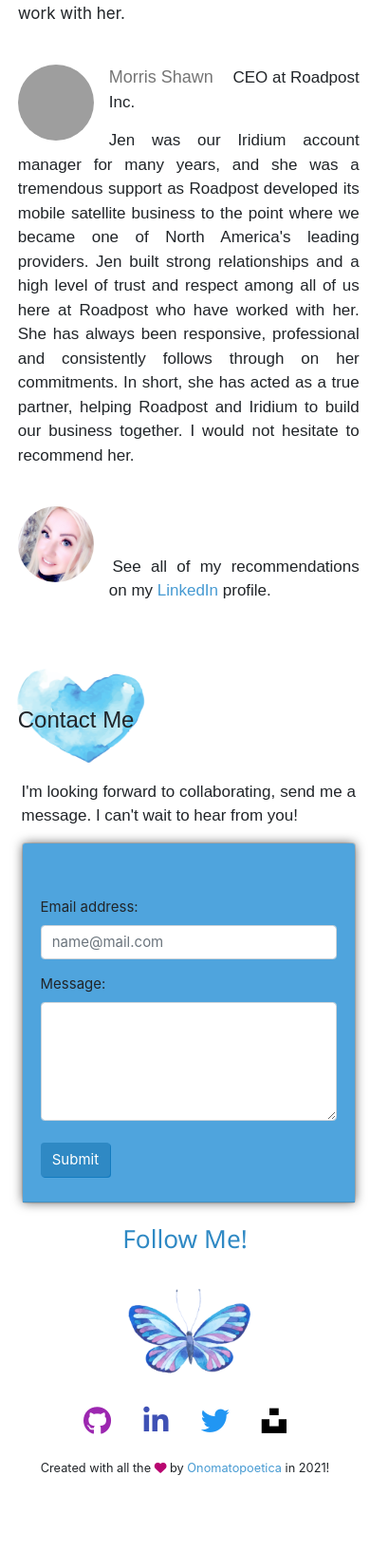
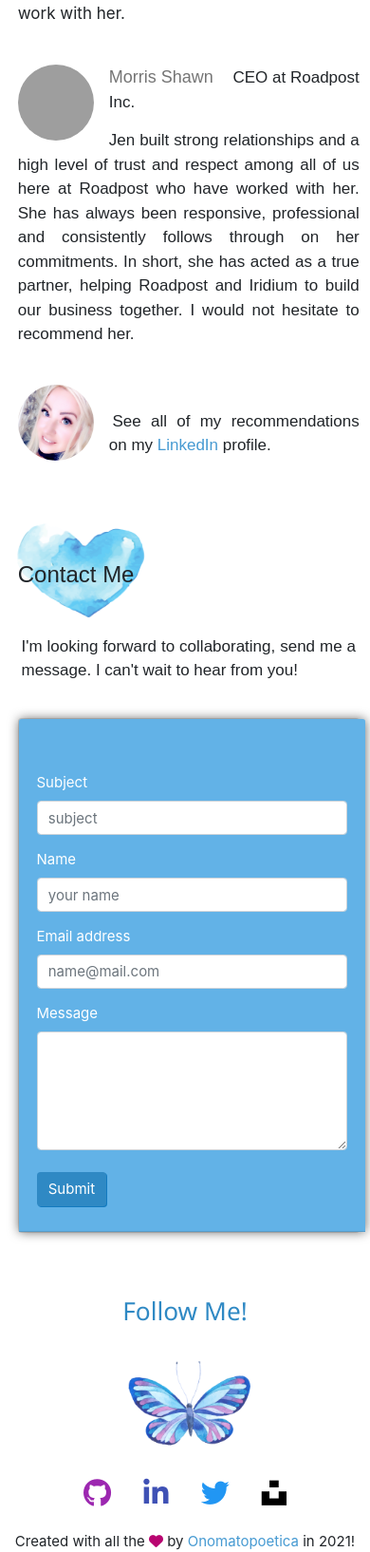
Before and after one commit to onomatopoetica/onomatopoetica.github.io, a plain HTML site: page contact.html in a window 390 px wide. Shown: the part 2203-3837 px from the top of the page at 95% size. Before the commit the page ends 3758 px from the top, so only its background shows below. Drawn offline with nearby package versions, Linux system fonts and the light colour scheme; grey boxes are pictures that could not be loaded.

Commit message:
Testing form submissions + redirect page

```diff
--- a/assets/contact.css
+++ b/assets/contact.css
@@ -210,6 +210,6 @@ a.back-to-top {
     }
 
     .card-header {
-        width: 350px;
+        width: 365px;
     }
 }
--- a/assets/style.css
+++ b/assets/style.css
@@ -359,7 +359,7 @@ a.back-to-top {
         font-size: 16px;
         color: #FFFFFF;
         text-align: center;
-        top: 30%;
+        top: 20%;
     }
 }
 
--- a/contact.html
+++ b/contact.html
@@ -135,12 +135,10 @@
             +
             Co. KG</p>
         <p> I'm more than happy to recommend Jen as the always reliable, accurate and very responsive partner she has
-            been to me.
-
-            Jen's positive and always supportive nature was a very important factor to quickly work through issues in
-            our daily work and to help building trusted partnerships with our customers.
-
-            Jen's excellent inter-personal skills and understanding of complex technical and commercial structures make
+            been to me. Jen's positive and always supportive nature was a very important factor to quickly work through
+            issues in
+            our daily work and to help building trusted partnerships with our customers. Jen's excellent inter-personal
+            skills and understanding of complex technical and commercial structures make
             her a truly outstanding professional in a customer oriented role and I'm sure she will be a true asset for
             any company.</p><br>
 
@@ -161,15 +159,14 @@
         <img src="https://placeimg.com/80/80/arch" alt="Avatar" class="w3-left w3-circle w3-margin-right"
             style="width:80px">
         <p><span class="w3-large w3-text-grey w3-margin-right">Morris Shawn</span> CEO at Roadpost Inc.</p>
-        <p>Jen was our Iridium account manager for many years, and she was a tremendous support as Roadpost developed
-            its mobile satellite business to the point where we became one of North America's leading providers. Jen
-            built strong relationships and a high level of trust and respect among all of us here at Roadpost who have
+        <p>Jen built strong relationships and a high level of trust and respect among all of us here at Roadpost who
+            have
             worked with her. She has always been responsive, professional and consistently follows through on her
             commitments. In short, she has acted as a true partner, helping Roadpost and Iridium to build our business
             together. I would not hesitate to recommend her.</p><br>
 
         <a href="https://www.linkedin.com/in/jenbates/" target="_blank"><img src="./assets/pages/jen.png"
-                alt="Jennifer Bates LinkedIn" class="w3-left w3-circle w3-margin-right" style="width:80px"></a><br><br>
+                alt="Jennifer Bates LinkedIn" class="w3-left w3-circle w3-margin-right" style="width:80px"></a><br>
         <p><span class="summary ml-1 mb-5"> See all of my recommendations on my<a class="jen"
                     href="https://www.linkedin.com/in/jenbates/" alt="Jennifer Bates LinkedIn" target="_blank">
                     LinkedIn</a>
@@ -180,24 +177,33 @@
 
     <!-- Contact form -->
 
-    <div class="container-fluid ml-1 mt-5">
+    <div class="container-fluid ml-1 mt-5 pb-5">
         <span id="highlightheart">Contact Me</span>
         <p class="summary mt-5 ml-1 mr-1 d-flex justify-content-center">I'm looking forward to collaborating, send me a
             message. I
             can't wait to hear from
-            you!</p>
+            you!</p><br>
         <div class="wrapper d-flex justify-content-center">
             <div class="card">
-                <div class="card-header" style="background-color: #4fa4dd;">
+                <div class="card-header" style="background-color: #62b2e7; color: #FFFFFF">
                     <form class="contact mt-5" action="https://formspree.io/f/myybrjoa" method="post">
                         <div class="form-group">
-                            <label for="email">Email address:</label>
+                            <label for="subject">Subject</label>
+                            <input name="_subject" type="text" placeholder="subject" class="form-control" required>
+                        </div>
+                        <div class="form-group">
+                            <label for="name">Name</label>
+                            <input name="_name" type="text" placeholder="your name" class="form-control" required>
+                        </div>
+                        <div class="form-group">
+                            <label for="email">Email address</label>
                             <input name="_replyto" class="form-control" id="email" type="email"
                                 placeholder="name@mail.com" required>
                         </div>
                         <div class="form-group">
-                            <label for="textarea">Message:</label>
+                            <label for="textarea">Message</label>
                             <textarea name="message" class="form-control" id="message" rows="5" required></textarea><br>
+
                             <button class="btn" type="submit" style="box-shadow: 1px 1px #137bc0;"
                                 value="send">Submit</button>
                         </div>
@@ -225,7 +231,7 @@
                     class="fab fa-unsplash fa-2x w3-text-black mx-3 w3-hover-opacity"></i></a>
         </div>
         <br>
-        <div class="madeWithLove" style="font-size: .85rem;">Created with all the <i class="fa fa-heart pulse"
+        <div class="madeWithLove" style="font-size: 1rem;">Created with all the <i class="fa fa-heart pulse"
                 style="color: rgb(184, 5, 112);"></i> by <a class="onomatopoetica"
                 href="https://github.com/onomatopoetica" target="_blank">Onomatopoetica</a> in 2021!
         </div>
```
Also changed, not shown: artwork.html (+1 -1 lines), index.html (+1 -1 lines), thanks.html (added, +52 -0 lines), 1 other file.
